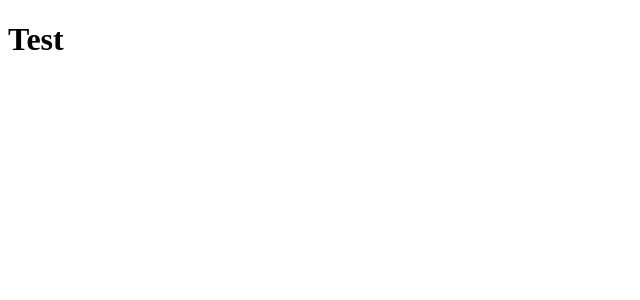
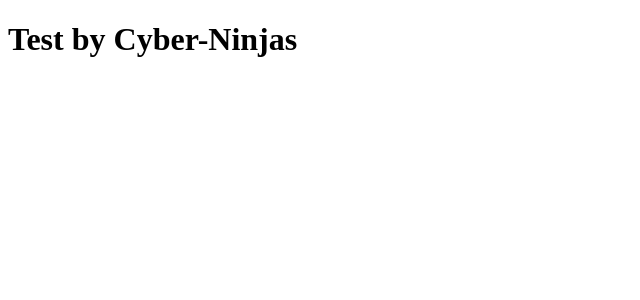
Before and after one commit to cyber-ninjas/Khsoosi, a React app: page / in a window 1280 px wide. Shown: the top 300 px of the page, without its empty margins (0-640 px from the left). Built offline with nearby package versions, Linux system fonts and the light colour scheme; the HTML template or start-up script is replaced by a standard one.

Commit message:
everything upto date

```diff
--- a/client/src/index.jsx
+++ b/client/src/index.jsx
@@ -41,7 +41,7 @@
     // var RatingVaribles = {/*varibles*/}
     return (
       <div>
-        <h1>Test</h1>
+        <h1>Test by Cyber-Ninjas</h1>
       </div>
     );
   }
--- a/package.json
+++ b/package.json
@@ -4,6 +4,7 @@
   "description": "",
   "main": "server.js",
   "scripts": {
+    "react-dev": "webpack -d --watch",
     "start": "nodemon server/server.js"
   },
   "author": "Cyber - Ninja",
```
Also changed, not shown: 1 other file (tests, documents, lock files or other folders).
